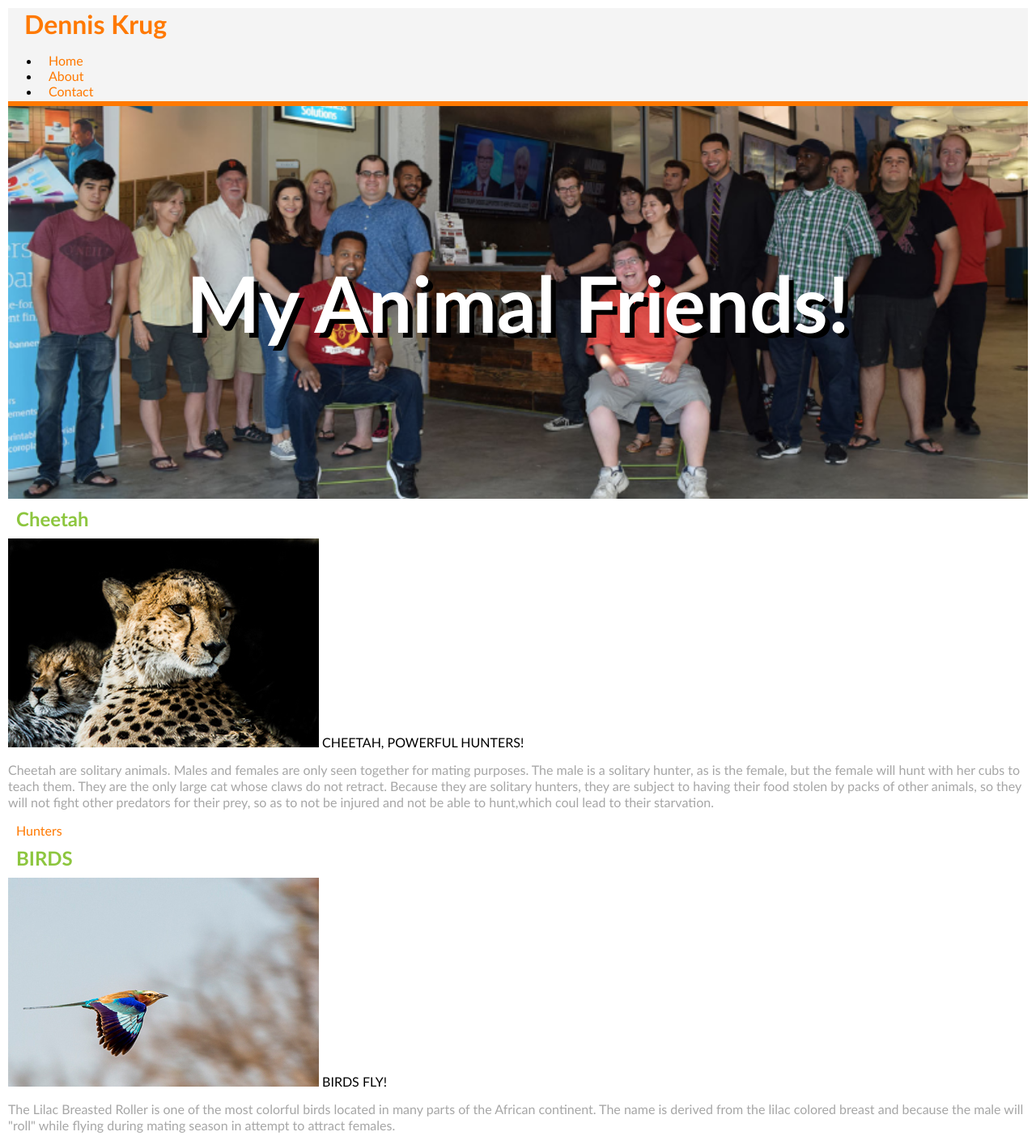
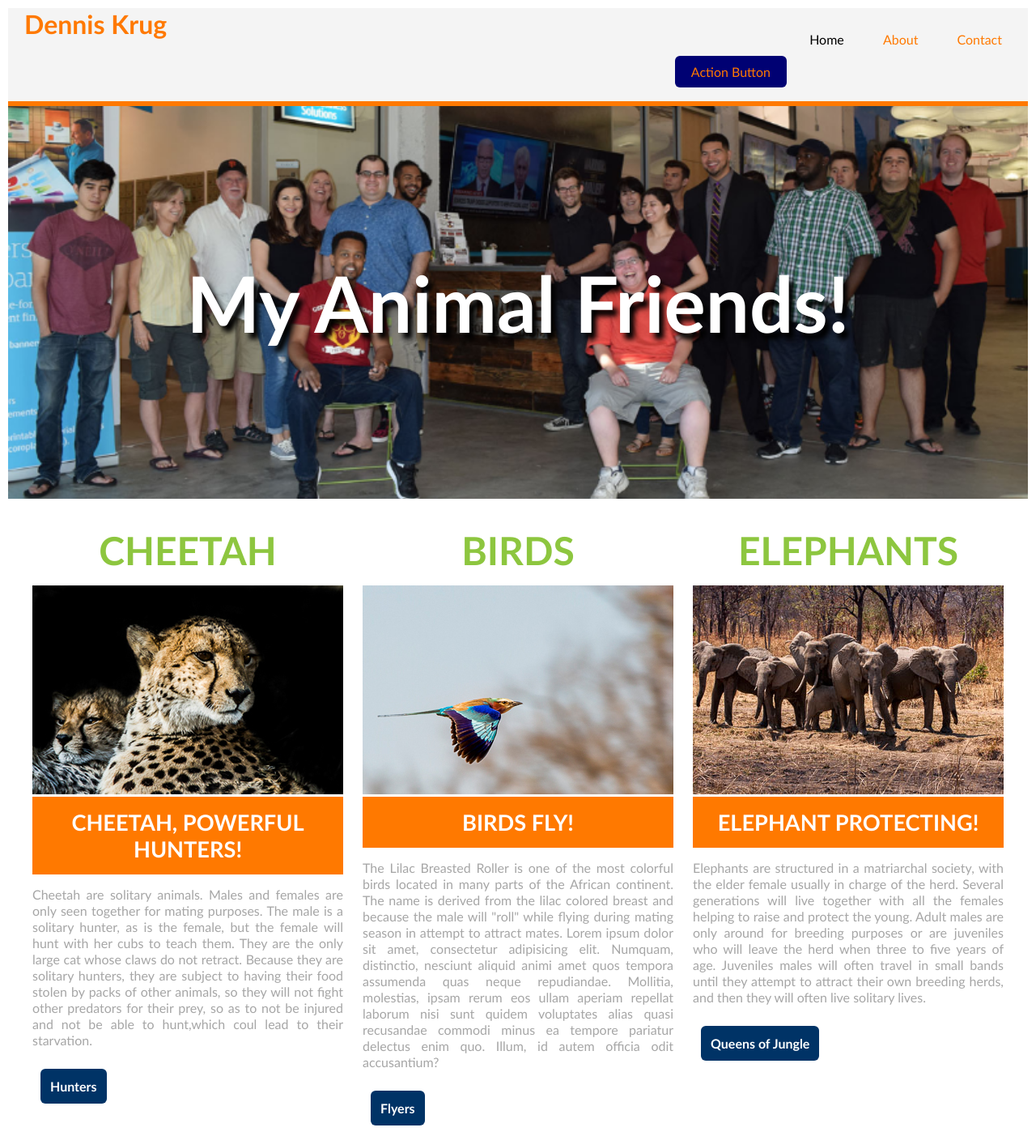
Before and after one commit to woogie23/dennis_1st_geekwise_wewbsite, a plain HTML site: page index.html in a window 1280 px wide. Shown: the top 1403 px of the page at 81% size. Drawn offline with Linux system fonts and the light colour scheme.

Commit message:
updated readme

```diff
--- a/css/styles.css
+++ b/css/styles.css
@@ -40,6 +40,26 @@ a:hover{
   color:#AEAEAE;
 }
 
+figure{
+  padding:25px;
+  background-color:#E9D1B9;
+  display:inline-block;
+  border-radius: 6px;
+  /*PUTS SHADOW ON PICTURE FRAME*/
+  /*box-shadow:6px 6px 6px #000000;*/
+  margin-left:0px;
+}
+figcaption{
+  text-align:center;
+  font-size:1.5em;
+  color:#000000;
+
+}
+main{
+    width:1200px;
+    overflow:hidden;
+    margin:20px auto;
+}
 
 /*===============================================GLOBAL STYLES END HERE=============================================*/
 
@@ -52,9 +72,26 @@ header{
 }
 logo{
     color:#AEAEAE;
+    position:relative;
+    top:20px;
+    left:20px;
 }
 #logo:hover{
     color:#FF7900;
+}
+#top_button{
+    color:FFFFFF;
+    background-color:#000173;
+    text-decoration:none;
+    padding:10px 20px;
+    border-radius:6px;
+    float:right;
+    clear:both;
+    position:relative;
+    bottom:0px
+    top:75px;
+    right:48px;
+    margin-right:250px;
 }
 
 /*======================BANNER STYLES========================*/
@@ -68,25 +105,79 @@ logo{
     background:url(../images/banner-home.jpg) no-repeat center center #FF7900;
     background-size:cover;
 
+
 }
 #bannerText{
     color:#FFFFFF;
     font-size:6em;
     text-align:center;
-    text-shadow:6px 6px #000000;
+    text-shadow:6px 8px 6px #000000;
 }
+/*==============================NAVIGATIONS STYLES START HERE==========================*/
+
+#menu{
+    position:absolute;
+    top:23px;
+    right:20px;
+}
+
+#menu li {
+    display:inline-block;
+    /*display:inline;*/
+    margin:0px 12px;
+}
+.currentPage{
+    color:#000000;
+}
+/*=====================THREE COLUMNS STYLES START HERE=========================*/
+/*1200px width of our Main tag*/
+/*3 columns of pictures at 384px wide each*/
+/*2 margin-right at 24 px each*/
+/*Total 1200px wide*/
 
 
 
+.columnA, .columnB, .columnC{
+    width:384px;
+}
 
+.columnA, .columnB{
+    float:left;
+    margin-right:24px;
+}
+.columnC{
+    float:left;
+}
+.columnA h2, .columnB h2, .columnC h2{
+    font-size:3em;
+    font-weight:700px;
+    text-align:center;
+    margin:15px 0px;
+    /*???????*/
+}
+.columnA p, .columnB p, .columnC p{
+    padding:0px;
+    text-align:justify;
+}
+.columnA span, .columnB span, .columnC span{
+    background-color:#FF7900;
+    color:#FFFFFF;
+    display:block;
+    font-size:1.7em;
+    font-weight: 600;
+    text-align:center;
+    padding:15px 0px;
+}
 
-
-
-
-
-
-/*.column{*/
-/*    float:left;*/
-/*    clear:both;*/
-/*    margin:10px;*/
-/*}    */
+.button{
+	background-color:#003366;
+	border-radius: 6px;
+	padding: 12px 12px;
+	text-decoration: none;
+	color:#FFFFFF;
+	display: inline-block;
+	font-weight: 900;
+}
+.button:hover{
+	background-color:#F7900;
+}
--- a/index.html
+++ b/index.html
@@ -18,22 +18,26 @@
 
             <nav id="menu">
                 <ul>
-                    <li class="currentPage"><a href="index.html" title="" >Home</a></li>
+                    <li ><a href="index.html" title="" class="currentPage">Home</a></li>
                     <li><a href="about.html" title="" >About</a></li>
                     <li><a href="contact.html" title="" >Contact</a></li>
                 </ul>
             </nav>
+            <div>
+                     <a href="http://geekwiseacademy.com/" title="GeekwiseAcademySite" target="_blank" id="top_button">Action Button</a>
+            </div>
         </header>
         <div id="banner">
             <h1 id="bannerText">My Animal Friends!</h1>
         </div>
+
         <main>
 
 
             <section>
                 <!--FIRST COLUMN STARTS HERE    -->
                 <article class="columnA">
-                    <h2>Cheetah</h2>
+                    <h2>CHEETAH</h2>
                     <img src="images/column1.jpg" alt="Cheetah with Cub" title="Mother & Child" width="384" height="258" class="column" />
                     <span>CHEETAH, POWERFUL HUNTERS!</span>
                     <p>Cheetah are solitary animals. Males and females are only seen together for mating purposes. The male is a solitary hunter, as is the female, but the female will hunt with her cubs to teach them. They are the only large cat whose claws do not retract. Because they are solitary hunters, they are subject to having their food stolen by packs of other animals, so they will not fight other predators for their prey, so as to not be injured and not be able to hunt,which coul lead to their starvation. </p>
@@ -46,7 +50,7 @@
                     <h2>BIRDS</h2>
                     <img src="images/column2.jpg" alt="Lilac Breasted Roller in Flight" title="Flying Roller"  width="384" height="258" class=" column"/>
                     <span>BIRDS FLY!</span>
-                    <p>The Lilac Breasted Roller is one of the most colorful birds located in many parts of the African continent. The name is derived from the lilac colored breast and because the male  will "roll" while flying during mating season in attempt to attract females.</p>
+                    <p>The Lilac Breasted Roller is one of the most colorful birds located in many parts of the African continent. The name is derived from the lilac colored breast and because the male  will "roll" while flying during mating season in attempt to attract mates. Lorem ipsum dolor sit amet, consectetur adipisicing elit. Numquam, distinctio, nesciunt aliquid animi amet quos tempora assumenda quas neque repudiandae. Mollitia, molestias, ipsam rerum eos ullam aperiam repellat laborum nisi sunt quidem voluptates alias quasi recusandae commodi minus ea tempore pariatur delectus enim quo. Illum, id autem officia odit accusantium?</p>
                     <a href="#" title="" target="_blank" class="button">Flyers</a>
                 </article>
                 <!--SECOND COLUMN ENDS HERE    -->
```
Also changed, not shown: 1 other file.
